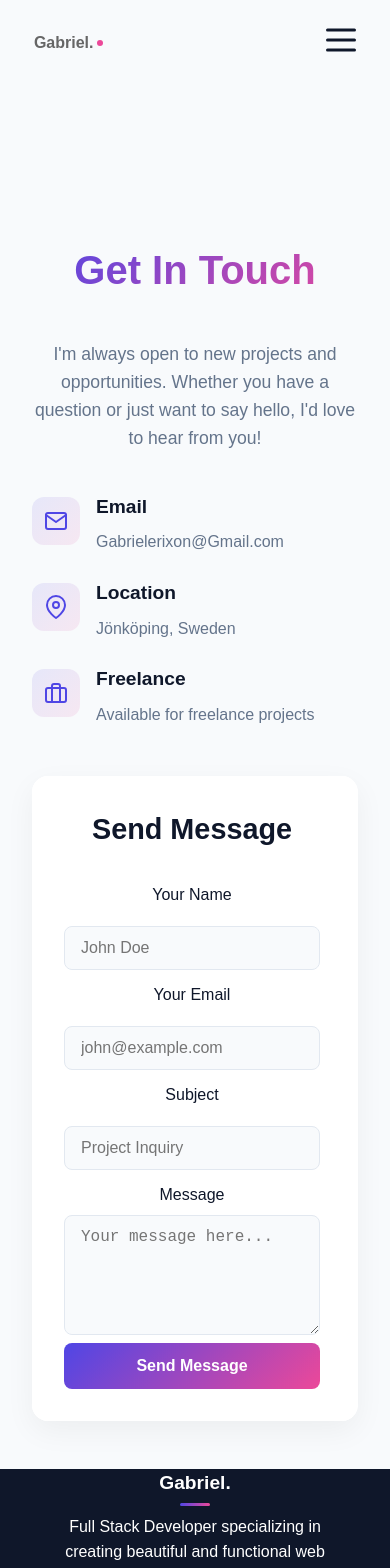
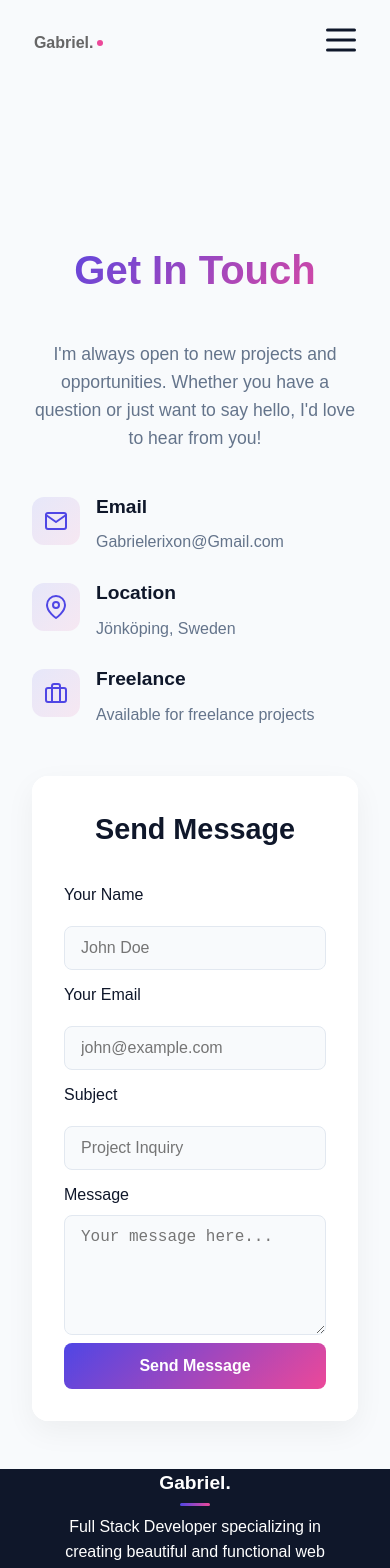
Before and after one commit to Gabrielerixon/my-portfolio, a React (Create React App) app in the folder client/: page /contact in a window 390 px wide. Shown: the top 1568 px of the page. Built offline with nearby package versions, Linux system fonts and the light colour scheme.

Commit message:
fixes for mobile

```diff
--- a/client/src/pages/Contact.css
+++ b/client/src/pages/Contact.css
@@ -280,17 +280,36 @@
   }
 
   /* Center the contact form in its container on mobile */
-  .contact-form {
+  .contact-form-container {
     display: flex;
-    flex-direction: column;
-    align-items: center; /* Center form elements horizontally */
+    justify-content: center;
+    align-items: center;
+    padding: 0;
   }
 
-  .form-group,
-  .form-header,
+  .contact-form {
+    width: 100%;
+    max-width: 500px;
+    margin: 0 auto;
+    padding: 2rem;
+    text-align: center;
+  }
+
+  .form-group {
+    margin-bottom: 1.5rem;
+    width: 100%;
+  }
+
+  .form-group label,
+  .form-group input,
+  .form-group textarea {
+    width: 100%;
+    text-align: left;
+  }
+
   .submit-btn {
-    width: 100%; /* Full width */
-    max-width: 400px; /* Maximum width */
+    width: 100%;
+    max-width: 100%;
   }
 
   /* Fix the icon alignment */
```
